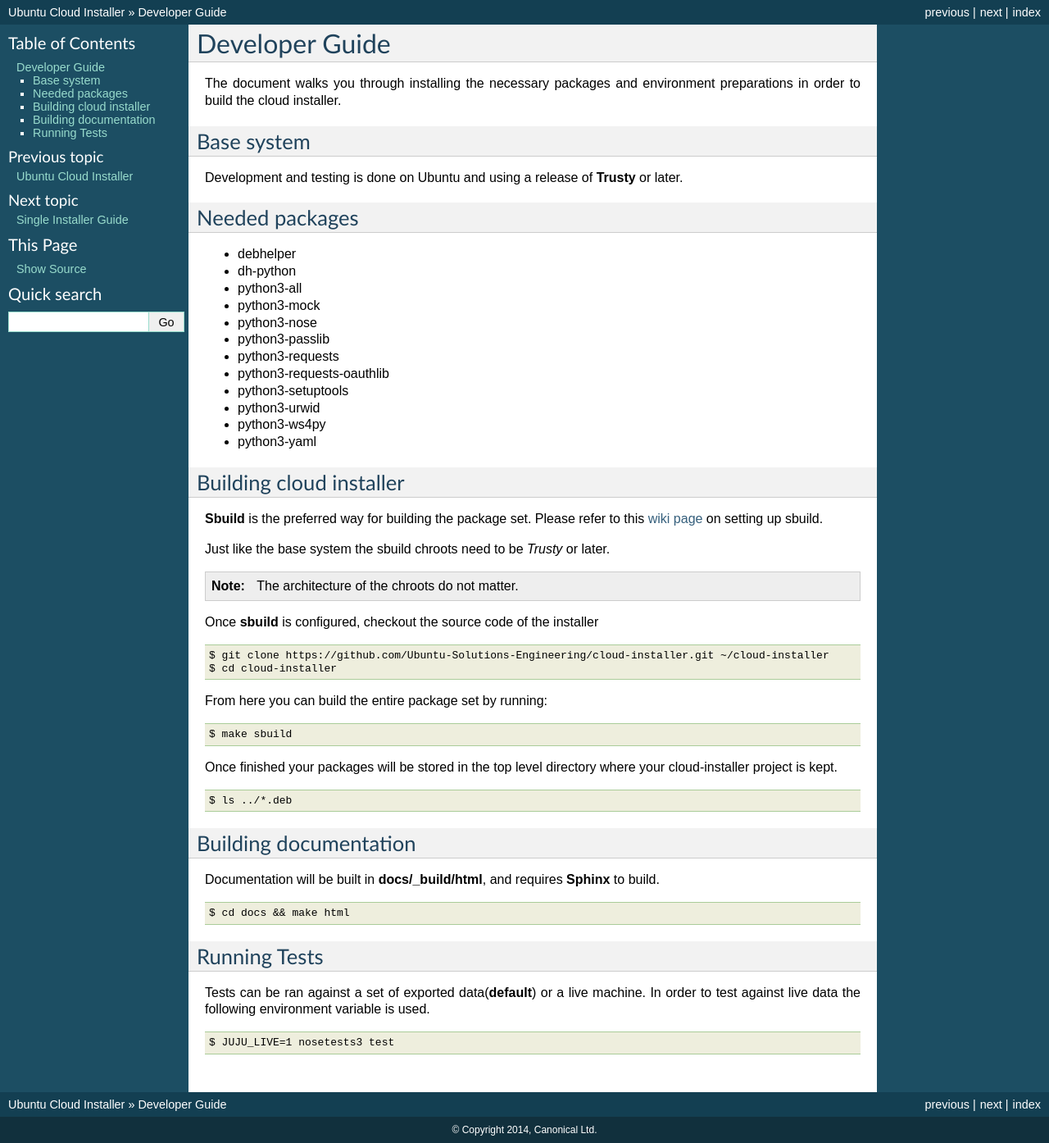
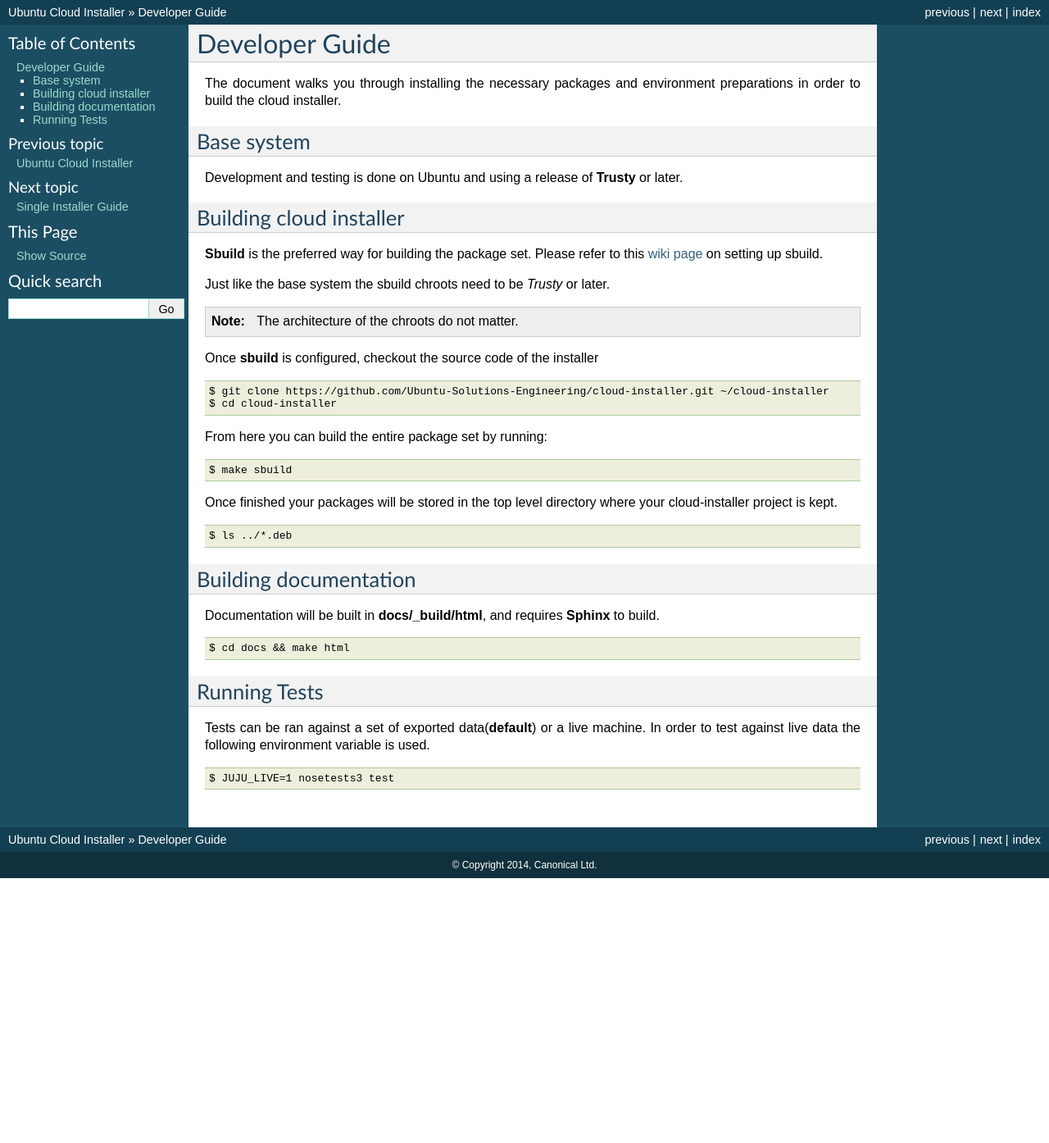
Before and after one commit to Ubuntu-Solutions-Engineering/openstack-installer, a Sphinx documentation site: the page built from docs/developer.setup.rst, in a window 1280 px wide. Shown: the whole page at 82% size. Built offline with Sphinx 7.4.7, drawn with Linux system fonts in a browser that asks for light colours; after the commit the page ends 1071 px from its top, so only the background shows below that.

Commit message:
tweak makefile so that sbuild can be used with make run and make landscape. start on updating documentation for current makefile

```diff
--- a/docs/developer.setup.rst
+++ b/docs/developer.setup.rst
@@ -9,22 +9,6 @@ Base system
 
 Development and testing is done on Ubuntu and using a release of
 **Trusty** or later.
-
-Needed packages
-^^^^^^^^^^^^^^^
-
-* debhelper
-* dh-python
-* python3-all
-* python3-mock
-* python3-nose
-* python3-passlib
-* python3-requests
-* python3-requests-oauthlib
-* python3-setuptools
-* python3-urwid
-* python3-ws4py
-* python3-yaml
 
 
 Building cloud installer
```
Also changed, not shown: 1 other file.
